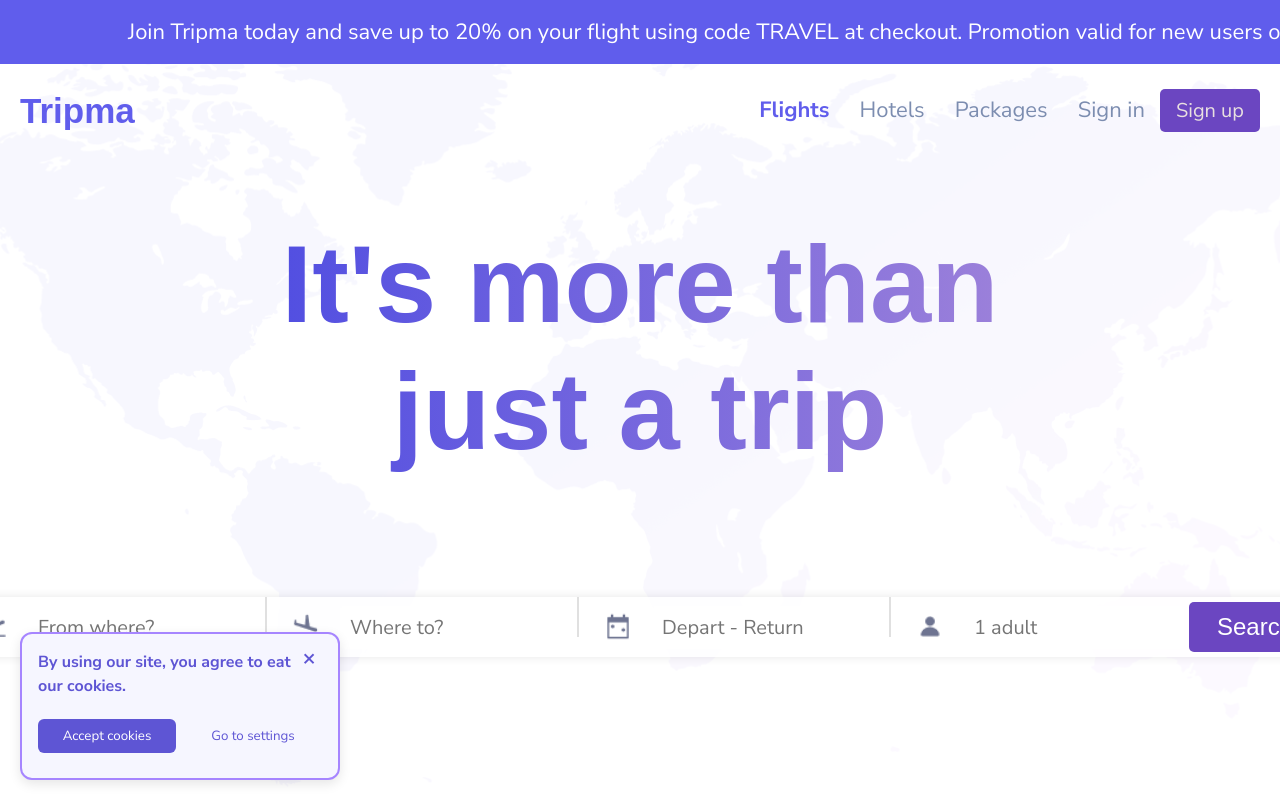
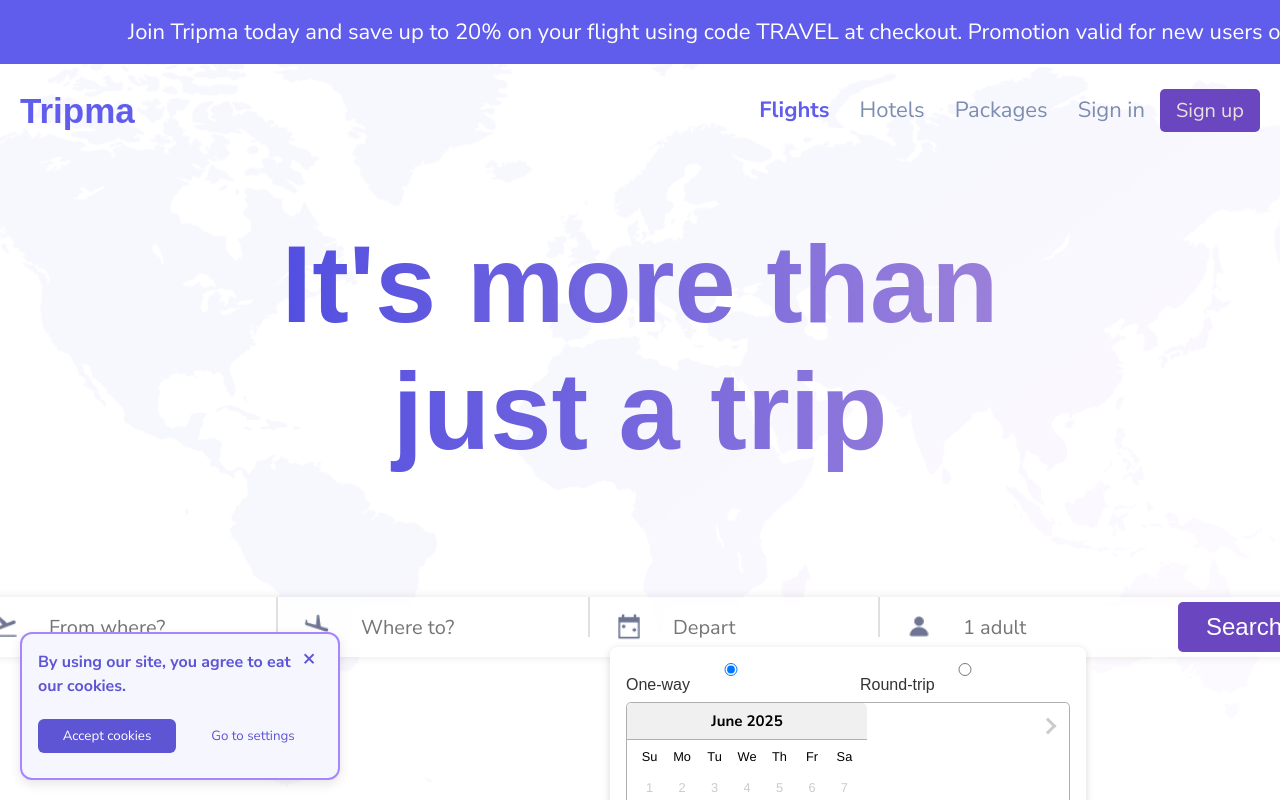
Before and after one commit to AiLinh06/Tripma, a React (Create React App) app: page / in a window 1280 px wide. Both pictures are taken after a click on the picture 617 px from the left and 627 px from the top of the page. Shown: the top 800 px of the page. Built offline with nearby package versions, Linux system fonts and the light colour scheme.

Commit message:
feat(SearchBar) : add the date picker into the search bar

```diff
--- a/package.json
+++ b/package.json
@@ -7,7 +7,9 @@
     "@testing-library/jest-dom": "^6.6.3",
     "@testing-library/react": "^16.3.0",
     "@testing-library/user-event": "^13.5.0",
+    "flatpickr": "^4.6.13",
     "react": "^18.3.1",
+    "react-datepicker": "^8.4.0",
     "react-dom": "^18.3.1",
     "react-scripts": "^5.0.1",
     "web-vitals": "^2.1.4"
--- a/src/App.js
+++ b/src/App.js
@@ -2,6 +2,7 @@ import React from 'react';
 import HomePage from './pages/homePage';
 import styles from './App.module.css';
 import CookieConsent from './components/CookieConsent/CookieConsent';
+
 function App() {
   return (
     <div className={styles.app}>
--- a/src/components/SearchBar/SearchBar.js
+++ b/src/components/SearchBar/SearchBar.js
@@ -5,6 +5,8 @@ import arrivalIcon from '../../assets/arrival.png';
 import calendarIcon from '../../assets/calendar with dates.png';
 import personIcon from '../../assets/person solid.png';
 import DropdownList from './DropdownList';
+import DatePicker from 'react-datepicker';
+import 'react-datepicker/dist/react-datepicker.css';
 
 const airportList = ["NRT", "PVG", "STL", "ATL", "MSP", "SFO", "JFK", "LAX", "SEA", "ORD"];
 
@@ -13,9 +15,63 @@ const SearchBar = () => {
   const [toValue, setToValue] = useState('');
   const [showFromList, setShowFromList] = useState(false);
   const [showToList, setShowToList] = useState(false);
+  const [showDatePicker, setShowDatePicker] = useState(false);
+  const [tripType, setTripType] = useState('one-way');
+  const [departDate, setDepartDate] = useState(null);
+  const [returnDate, setReturnDate] = useState(null);
 
   const filterAirports = (value) =>
     airportList.filter((a) => a.toLowerCase().includes(value.toLowerCase()));
+
+  const handleDateChange = (date) => {
+    if (tripType === 'one-way') {
+      setDepartDate(date instanceof Date ? date : null);
+      setReturnDate(null);
+      setShowDatePicker(false);
+    } else {
+      if (Array.isArray(date)) {
+        const [start, end] = date;
+        setDepartDate(start instanceof Date ? start : null);
+        setReturnDate(end instanceof Date ? end : null);
+        if (start && end) setShowDatePicker(false);
+      } else if (!departDate || (departDate && returnDate)) {
+        setDepartDate(date instanceof Date ? date : null);
+        setReturnDate(null);
+      } else {
+        if (date > departDate) {
+          setReturnDate(date instanceof Date ? date : null);
+          setShowDatePicker(false);
+        } else {
+          setDepartDate(date instanceof Date ? date : null);
+          setReturnDate(null);
+        }
+      }
+    }
+  };
+
+  const getDateInputValue = () => {
+    const formatDate = (date) => {
+      if (!date) return '';
+      if (date instanceof Date) {
+        return date.toLocaleDateString('en-US', { month: 'long', day: 'numeric' });
+      }
+      if (Array.isArray(date) && date[0] instanceof Date) {
+        return date[0].toLocaleDateString('en-US', { month: 'long', day: 'numeric' });
+      }
+      return '';
+    };
+    if (tripType === 'one-way') {
+      return formatDate(departDate);
+    } else {
+      if (departDate && returnDate) {
+        return `${formatDate(departDate)} - ${formatDate(returnDate)}`;
+      } else if (departDate && !returnDate) {
+        return `${formatDate(departDate)} - `;
+      } else {
+        return '';
+      }
+    }
+  };
 
   return (
     <div className={styles.searchContainer}>
@@ -60,10 +116,66 @@ const SearchBar = () => {
 
         <div style={{ borderLeft: '2px solid #e0e0e0', height: 40, margin: '0 12px' }} />
 
-        {/* Date */}
-        <div style={{ display: 'flex', alignItems: 'center', marginLeft: 8 }}>
-          <img src={calendarIcon} alt="Calendar" style={{ width: 38, height: 38, marginRight: 10 }} />
-          <input type="text" placeholder="Depart - Return" />
+        {/* Trip Type & Date Picker */}
+        <div style={{ display: 'flex', alignItems: 'center', marginLeft: 8, marginRight: 8, position: 'relative' }}>
+          <img
+            src={calendarIcon}
+            alt="Calendar"
+            style={{ width: 38, height: 38, marginRight: 10, cursor: 'pointer' }}
+            onClick={() => setShowDatePicker(true)}
+          />
+          <input
+            type="text"
+            placeholder={tripType === 'one-way' ? 'Depart' : 'Depart - Return'}
+            value={getDateInputValue()}
+            readOnly
+            style={{ width: 170 }}
+            onClick={() => setShowDatePicker(true)}
+          />
+          {showDatePicker && (
+            <div style={{ position: 'absolute', zIndex: 10, top: 50, left: 0, background: '#fff', boxShadow: '0 2px 8px rgba(0,0,0,0.15)', borderRadius: 8, padding: 16 }}>
+              <div style={{ marginBottom: 8, display: 'flex', gap: 16 }}>
+                <label style={{ marginRight: 8 }}>
+                  <input
+                    type="radio"
+                    name="tripType"
+                    value="one-way"
+                    checked={tripType === 'one-way'}
+                    onChange={() => {
+                      setTripType('one-way');
+                      setReturnDate(null);
+                    }}
+                  />
+                  One-way
+                </label>
+                <label>
+                  <input
+                    type="radio"
+                    name="tripType"
+                    value="round-trip"
+                    checked={tripType === 'round-trip'}
+                    onChange={() => setTripType('round-trip')}
+                  />
+                  Round-trip
+                </label>
+              </div>
+              <DatePicker
+                selected={departDate}
+                onChange={handleDateChange}
+                startDate={departDate}
+                endDate={tripType === 'round-trip' ? returnDate : null}
+                selectsStart={tripType === 'round-trip'}
+                selectsEnd={tripType === 'round-trip'}
+                minDate={tripType === 'round-trip' && departDate ? departDate : new Date()}
+                inline
+                monthsShown={2}
+                disabledKeyboardNavigation
+                selectsRange={tripType === 'round-trip'}
+                shouldCloseOnSelect={tripType === 'one-way' ? true : false}
+              />
+              <button style={{ marginTop: 8, width: '100%' }} onClick={() => setShowDatePicker(false)}>Done</button>
+            </div>
+          )}
         </div>
 
         <div style={{ borderLeft: '2px solid #e0e0e0', height: 40, margin: '0 12px' }} />
```
Also changed, not shown: 1 other file (tests, documents, lock files or other folders).
